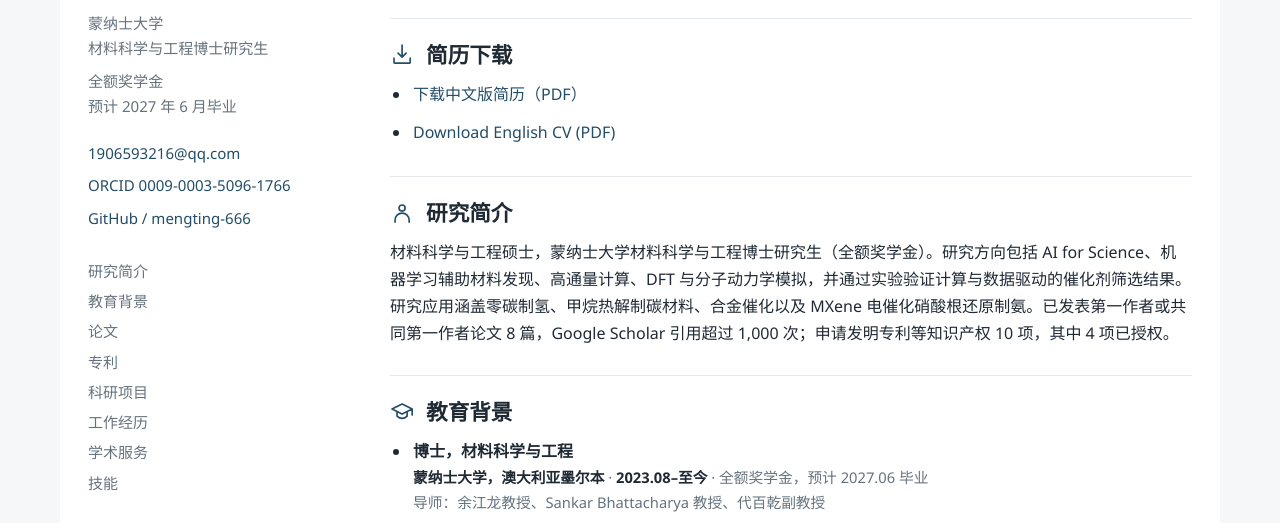
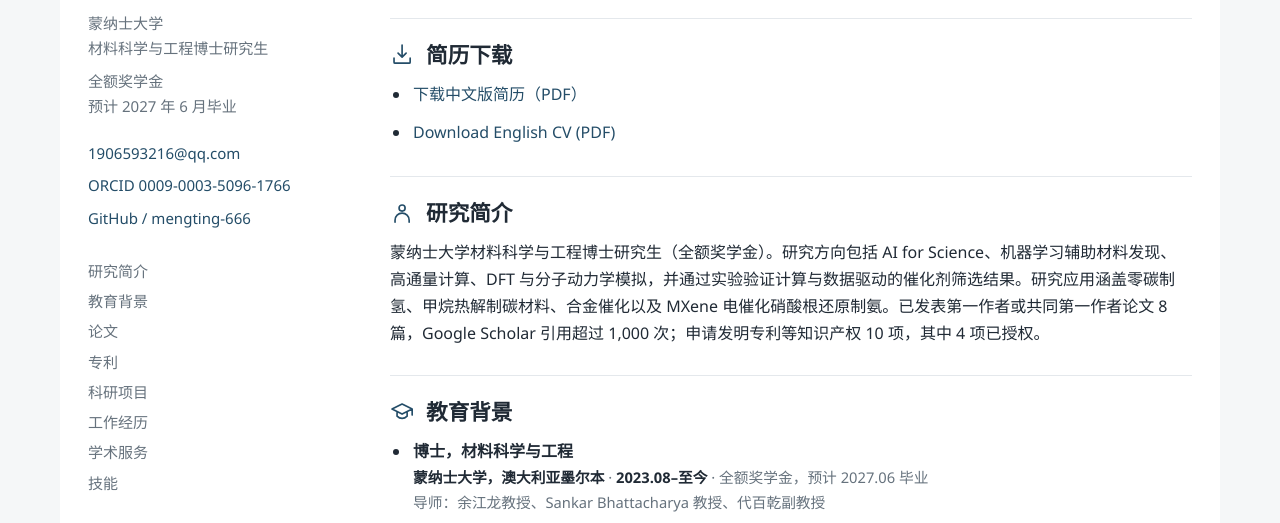
Before and after one commit to mengting-666/public, a plain HTML site: page zh/index.html in a window 1280 px wide. Shown: the part 275-798 px from the top of the page. Drawn offline with Linux system fonts and the light colour scheme.

Commit message:
Shorten the Chinese CV introduction

```diff
--- a/zh/index.html
+++ b/zh/index.html
@@ -51,7 +51,7 @@
 
       <section class="section" id="profile">
         <h2><svg class="section-icon" viewBox="0 0 24 24" fill="none" stroke="currentColor" stroke-width="1.65" stroke-linecap="round" stroke-linejoin="round" aria-hidden="true" focusable="false"><circle cx="12" cy="7" r="3"/><path d="M5 21v-2a7 7 0 0 1 14 0v2"/></svg>研究简介</h2>
-        <p>材料科学与工程硕士，蒙纳士大学材料科学与工程博士研究生（全额奖学金）。研究方向包括 AI for Science、机器学习辅助材料发现、高通量计算、DFT 与分子动力学模拟，并通过实验验证计算与数据驱动的催化剂筛选结果。研究应用涵盖零碳制氢、甲烷热解制碳材料、合金催化以及 MXene 电催化硝酸根还原制氨。已发表第一作者或共同第一作者论文 8 篇，Google Scholar 引用超过 1,000 次；申请发明专利等知识产权 10 项，其中 4 项已授权。</p>
+        <p>蒙纳士大学材料科学与工程博士研究生（全额奖学金）。研究方向包括 AI for Science、机器学习辅助材料发现、高通量计算、DFT 与分子动力学模拟，并通过实验验证计算与数据驱动的催化剂筛选结果。研究应用涵盖零碳制氢、甲烷热解制碳材料、合金催化以及 MXene 电催化硝酸根还原制氨。已发表第一作者或共同第一作者论文 8 篇，Google Scholar 引用超过 1,000 次；申请发明专利等知识产权 10 项，其中 4 项已授权。</p>
       </section>
 
       <section class="section" id="education">
```
